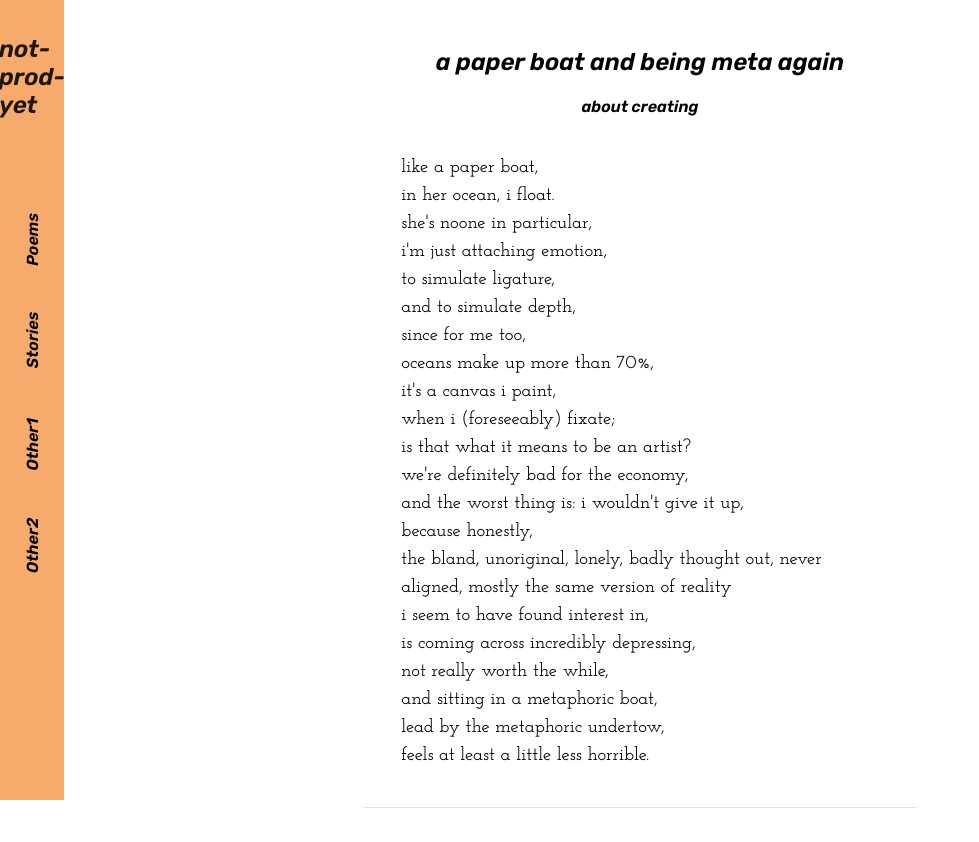
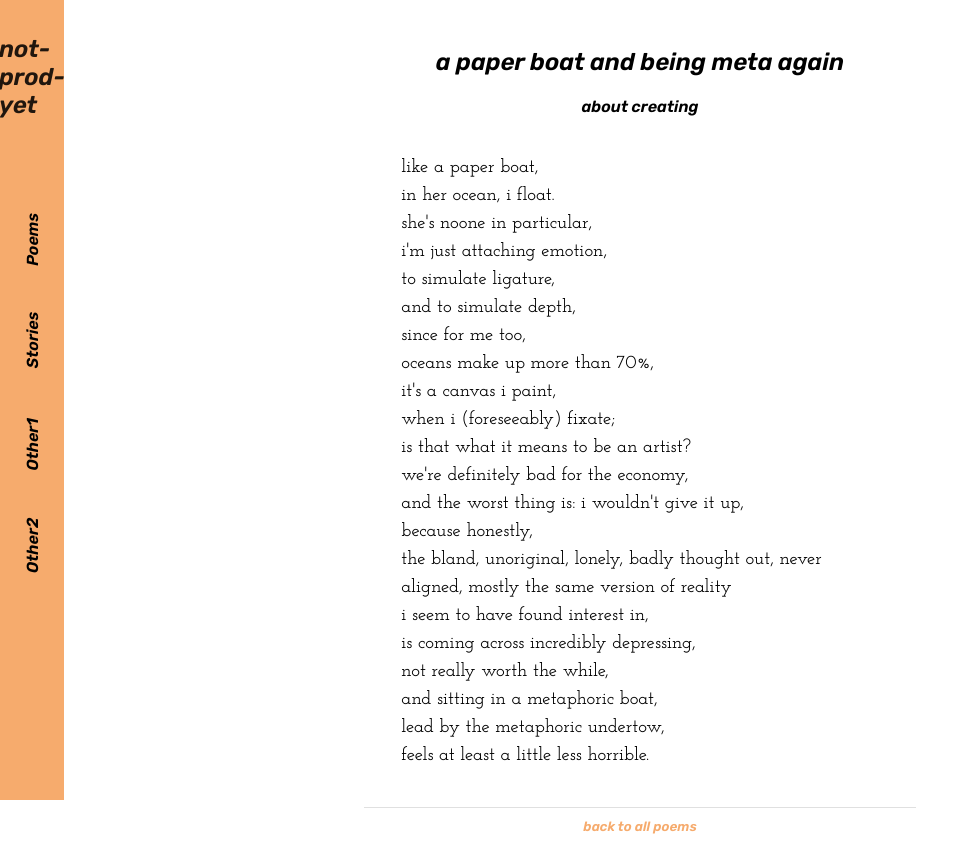
Before and after one commit to not-productive-yet/not-productive-yet-website, a React (Create React App) app: page /poems/1 in a window 1280 px wide. Shown: the whole page, without its empty margins (0-979 px from the left). Before the commit the page ends 816 px from the top, so only its background shows below. Built offline with nearby package versions, Linux system fonts and the light colour scheme.

Commit message:
added navigation b/w poems

```diff
--- a/package.json
+++ b/package.json
@@ -5,6 +5,7 @@
   "dependencies": {
     "@emotion/react": "^11.9.0",
     "@emotion/styled": "^11.8.1",
+    "@mui/icons-material": "^5.6.1",
     "@mui/material": "^5.6.0",
     "@testing-library/jest-dom": "^5.16.4",
     "@testing-library/react": "^12.1.4",
--- a/src/assets/styles/poem.css
+++ b/src/assets/styles/poem.css
@@ -9,3 +9,24 @@
   font-family: "Josefin Slab", serif;
   font-size: 14pt;
 }
+
+.nav-arrows {
+  width: 100%;
+  margin: auto;
+  display: flex;
+  justify-content: center;
+}
+
+.nav-arrow {
+  cursor: pointer;
+  margin-left: 1%;
+  margin-right: 1%;
+}
+
+.back-text {
+  margin-top: 2%;
+  cursor: pointer;
+  text-align: center;
+  color: var(--nav-orange);
+  font-size: 10pt;
+}
--- a/src/pages/Poem.js
+++ b/src/pages/Poem.js
@@ -1,15 +1,19 @@
 import { useState, useEffect } from "react";
-import { useParams } from "react-router-dom";
+import { useParams, useNavigate } from "react-router-dom";
 import { Container, Box, Divider } from "@mui/material";
+import ArrowLeftRoundedIcon from "@mui/icons-material/ArrowLeftRounded";
+import ArrowRightRoundedIcon from "@mui/icons-material/ArrowRightRounded";
 import { poems } from "../assets/data/poems/poems";
+import PageNotFound from "../pages/PageNotFound";
 
 export default function Poem() {
   const [text, setText] = useState("");
   const [poem, setPoem] = useState({});
-  let paramId = useParams().poemId;
+  let navigate = useNavigate();
+  let paramId = parseInt(useParams().poemId);
 
   useEffect(() => {
-    const poem = poems.find((item) => item.id === parseInt(paramId));
+    const poem = poems.find((item) => item.id === paramId);
     setPoem(poem);
 
     async function getText() {
@@ -20,6 +24,18 @@ export default function Poem() {
     }
     getText();
   }, [paramId]);
+
+  function goToPrevPoem() {
+    navigate(`/poems/${paramId - 1}`);
+  }
+
+  function goToNextPoem() {
+    navigate(`/poems/${paramId + 1}`);
+  }
+
+  function goToAllPoems() {
+    navigate(`/poems`);
+  }
 
   return (
     <>
@@ -33,11 +49,34 @@ export default function Poem() {
               </div>
             </Box>
             <div className="poem-text">{text}</div>
+            <span className="nav-arrows">
+              {paramId - 1 !== 0 ? (
+                <ArrowLeftRoundedIcon
+                  fontSize="large"
+                  className="nav-arrow"
+                  onClick={() => goToPrevPoem()}
+                />
+              ) : (
+                ""
+              )}
+              {poems.indexOf(paramId + 1) !== -1 ? (
+                <ArrowRightRoundedIcon
+                  fontSize="large"
+                  className="nav-arrow"
+                  onClick={() => goToNextPoem()}
+                />
+              ) : (
+                ""
+              )}
+            </span>
           </div>
           <Divider />
+          <div className="back-text" onClick={() => goToAllPoems()}>
+            back to all poems
+          </div>
         </Container>
       ) : (
-        ""
+        <PageNotFound />
       )}
     </>
   );
```
Also changed, not shown: 1 other file (tests, documents, lock files or other folders).
